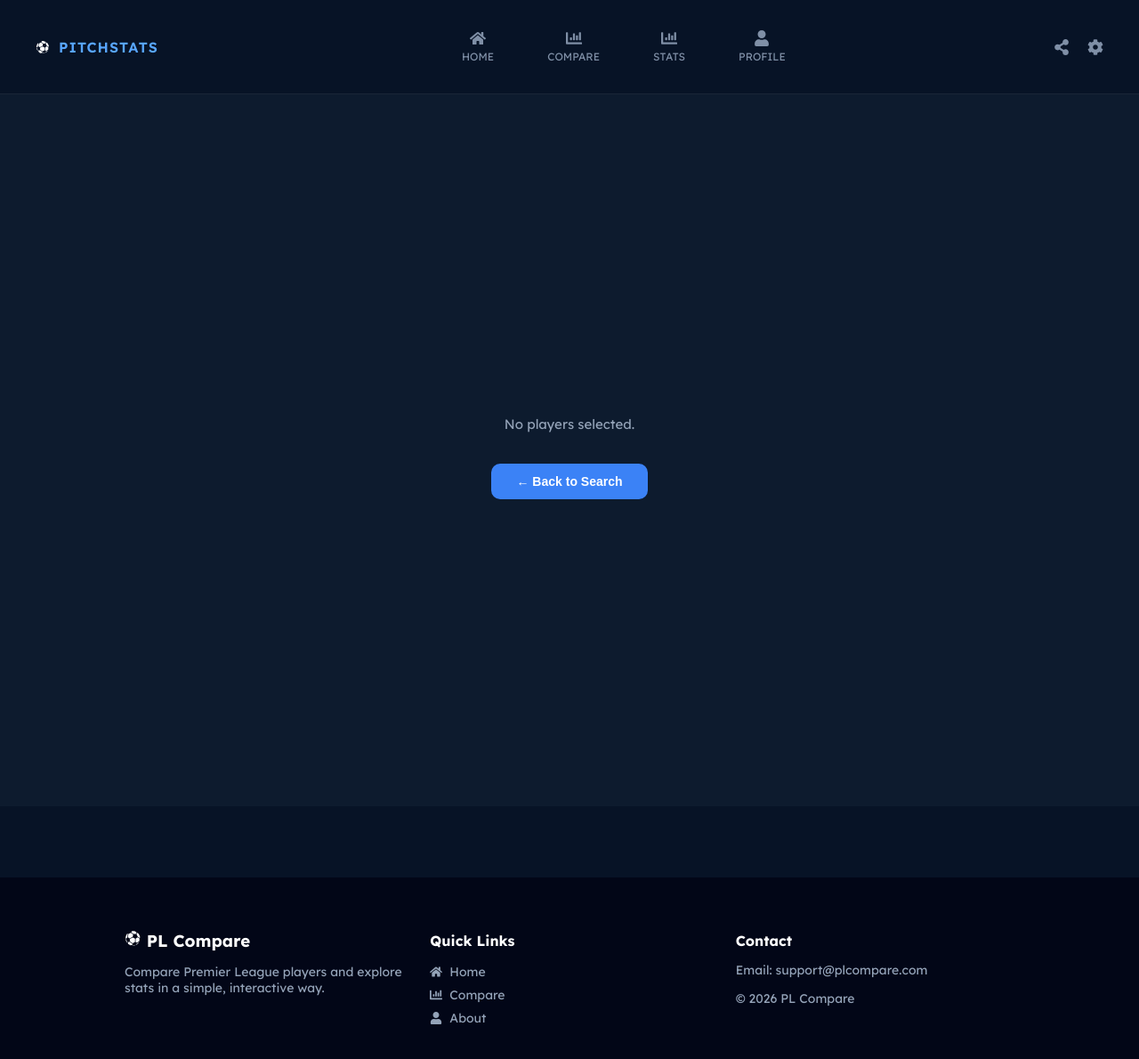
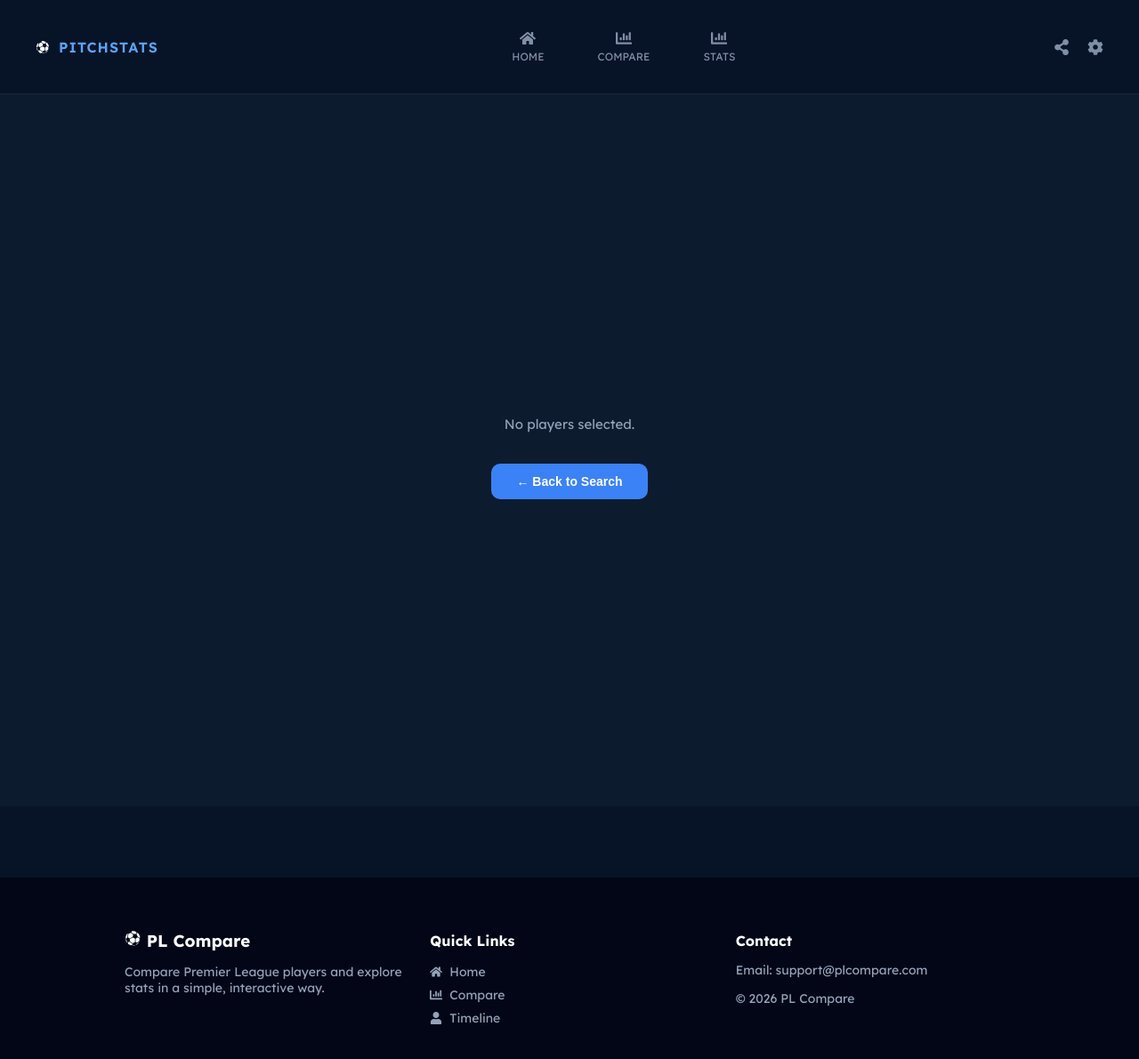
Before and after one commit to GKaz17/dv200-football-dashboard, a React (Create React App) app: page /timeline in a window 1280 px wide. Shown: the top 1190 px of the page at 89% size. Built offline with nearby package versions, Linux system fonts and the light colour scheme.

Commit message:
removed the profile icon and link because i'm not using it currently and also updated the footer, changing that generic about link to the authentic timeline page link.

```diff
--- a/src/App.css
+++ b/src/App.css
@@ -64,8 +64,6 @@ h1 {
 }
 
 /* landing page */
-
-/* LandingPage.css */
 
 /*  Page  */
 .landing-container {
--- a/src/components/Footer.jsx
+++ b/src/components/Footer.jsx
@@ -43,8 +43,8 @@ Compare Premier League players and explore stats in a simple, interactive way.
 </li>
 
 <li>
-<Link to="/about">
-<FaUser /> About
+<Link to="/timeline">
+<FaUser /> Timeline
 </Link>
 </li>
 
--- a/src/components/Navbar.jsx
+++ b/src/components/Navbar.jsx
@@ -43,12 +43,12 @@ function Navbar() {
           </Link>
         </li>
 
-        <li>
+        {/* <li>
           <Link to="/profile">
             <FaUser />
             <span>PROFILE</span>
           </Link>
-        </li>
+        </li> */}
 
       </ul>
 
```
